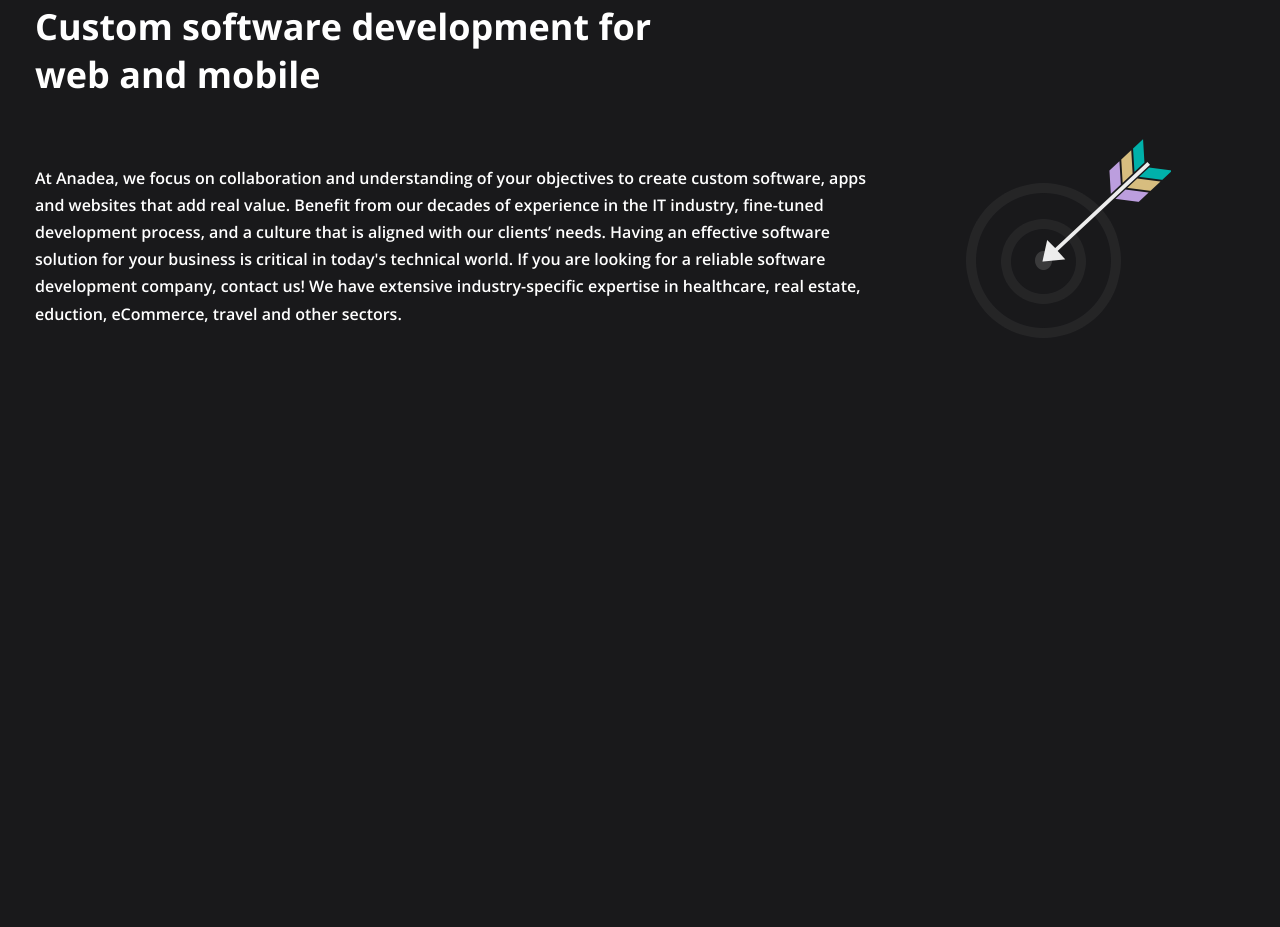
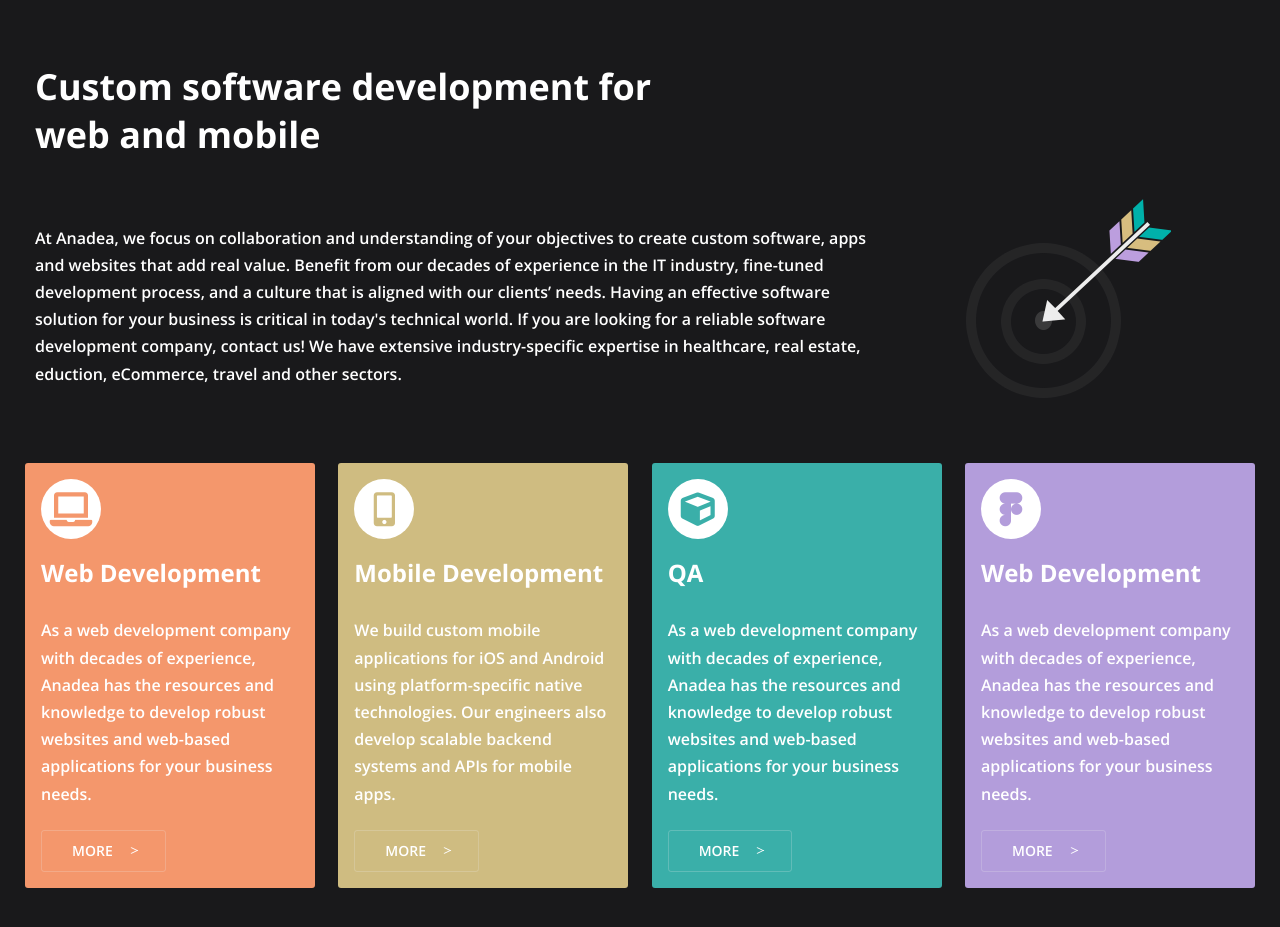
Before and after one commit to galina-osenina/genus, a website: page src/index.html in a window 1280 px wide. Shown: the part 1159-2086 px from the top of the page. Before the commit the page ends 1612 px from the top, so only its background shows below. Drawn offline with nearby package versions, Linux system fonts and the light colour scheme; files that its build step writes are made by us from their sources; files whose address does not match are found by name.

Commit message:
section cards wth arrows

```diff
--- a/src/index.html
+++ b/src/index.html
@@ -160,6 +160,68 @@
               </p>
             </div>
           </div>
+          <div class="card-list">
+
+            <div class="card card-web">
+              <div class="card__icon">
+                <i class="fas fa-laptop"></i>
+              </div>
+              <h3 class="h3 card__title">
+                Web Development
+              </h3>
+              <div class="card__text">
+                <p>As a web development company with decades of experience, Anadea has the resources
+                  and knowledge to develop robust websites and web-based applications for your business needs.
+                </p>
+                <a href="" class="button button_arrow card__button">More</a>
+              </div>
+            </div>
+
+            <div class="card card-mobile">
+              <div class="card__icon">
+                <i class="fas fa-mobile-alt"></i>
+              </div>
+              <h3 class="h3 card__title">
+                Mobile Development
+              </h3>
+              <div class="card__text">
+                <p>We build custom mobile applications for iOS and Android using platform-specific native technologies.
+                  Our engineers also develop scalable backend systems and APIs for mobile apps.
+                </p>
+                <a href="#" class="button button_arrow card__button">More</a>
+              </div>
+            </div>
+
+            <div class="card card-qa">
+              <div class="card__icon">
+                <i class="fas fa-cube"></i>
+              </div>
+              <h3 class="h3 card__title">
+                QA
+              </h3>
+              <div class="card__text">
+                <p>As a web development company with decades of experience, Anadea has the resources
+                  and knowledge to develop robust websites and web-based applications for your business needs.
+                </p>
+                <a href="#" class="button button_arrow card__button">More</a>
+              </div>
+            </div>
+
+            <div class="card card-design">
+              <div class="card__icon">
+                <i class="fab fa-figma"></i>
+              </div>
+              <h3 class="h3 card__title">
+                Web Development
+              </h3>
+              <div class="card__text">
+                <p>As a web development company with decades of experience, Anadea has the resources
+                  and knowledge to develop robust websites and web-based applications for your business needs.
+                </p>
+                <a href="#" class="button button_arrow card__button">More</a>
+              </div>
+            </div>
+          </div>
         </div>
       </section>
     </main>
--- a/src/sass/button.scss
+++ b/src/sass/button.scss
@@ -3,7 +3,7 @@
   color: $text-color-primary;
   text-transform: uppercase;
   text-decoration: none;
-  border: 1px solid #eaeaea;
+  border: 1px solid rgba(234, 234, 234, 0.22);
   border-radius: 3px;
   padding: 17px 30px;
 }
@@ -12,3 +12,24 @@
   background-color: $color-secondary;
   border-color: $color-secondary;
 }
+
+.button_arrow {
+  display: inline-block;
+  text-transform: uppercase;
+  line-height: 1;
+  padding: 13px 30px;
+
+  &:after {
+    content: '';
+    display: inline-block;
+    width: 7px;
+    height: 7px;
+    margin-left: 15px;
+    margin-bottom: 2px;
+    border: 1px solid #fff;
+    border-bottom: none;
+    border-right: none;
+    -webkit-transform: rotate(135deg);
+    transform: rotate(135deg) skew(200deg, 200deg);
+  }
+}
--- a/src/sass/card.scss
+++ b/src/sass/card.scss
@@ -28,6 +28,7 @@
   font-size: 34px;
   width: 60px;
   height: 60px;
+  background-color: #fff;
   border-radius: 50%;
   margin-bottom: 20px;
 
@@ -67,3 +68,31 @@
 .card__title {
   margin-bottom: 20px;
 }
+
+@mixin color-card($color) {
+  background-color: $color;
+
+  .card__icon {
+    color: $color;
+  }
+}
+
+.card-web {
+  @include color-card(#f4976c);
+}
+
+.card-mobile {
+  @include color-card(#cfbc81);
+}
+
+.card-qa {
+  @include color-card(#3aafa9);
+}
+
+.card-design {
+  @include color-card(#b39ddb);
+}
+
+.card__button {
+  margin-top: 12px;
+}
--- a/src/sass/general.scss
+++ b/src/sass/general.scss
@@ -23,6 +23,10 @@
   font-weight: 600;
   background-color: $color-primary;
   color: $text-color-primary;
+}
+
+p {
+  padding: 10px 0;
 }
 
 .container {
```
